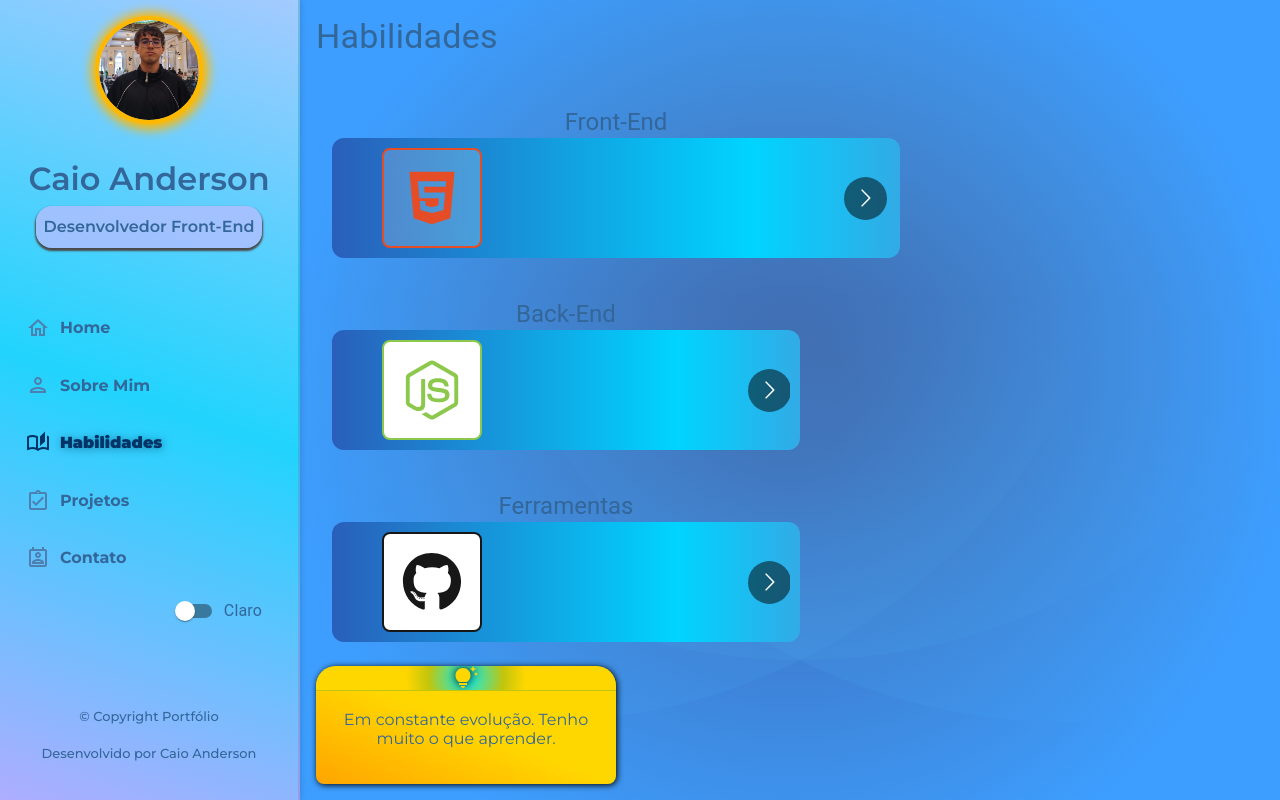
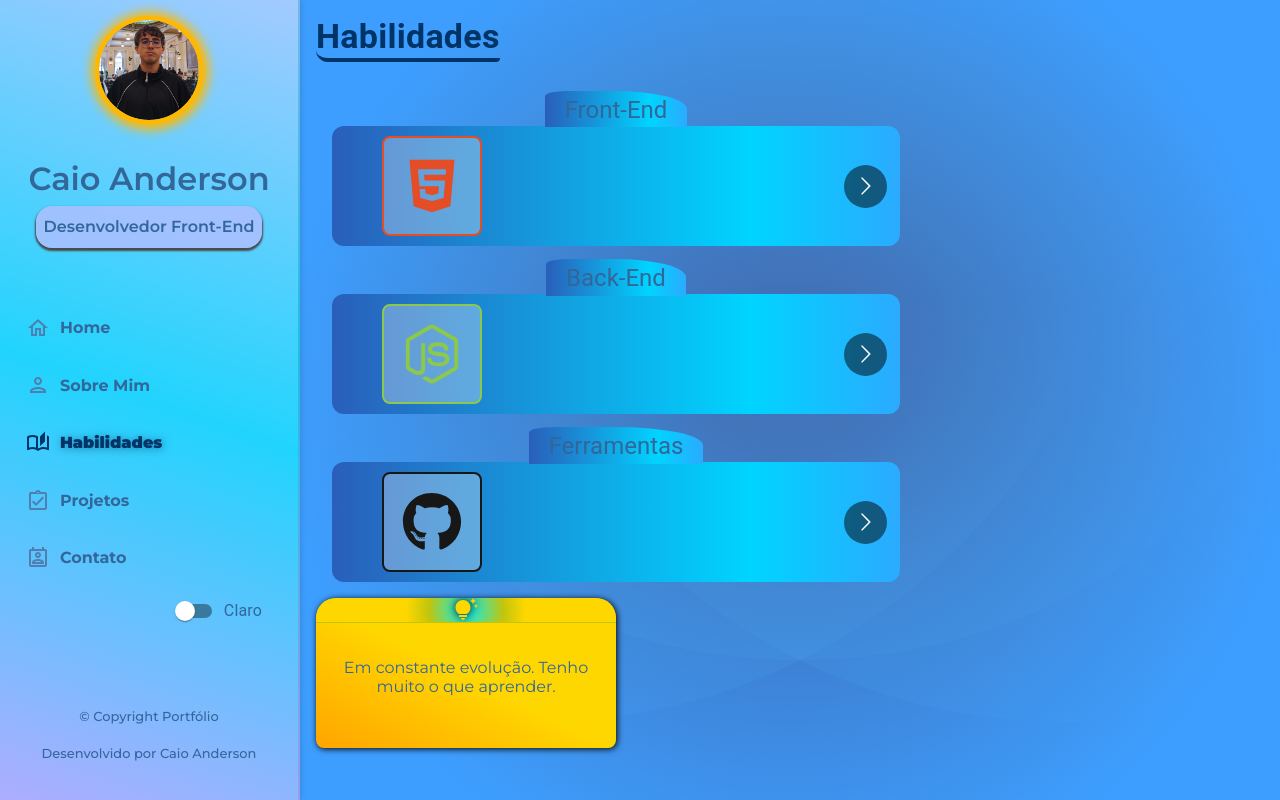
Before and after one commit to CaiooAnderson/CSS-training, a React (Create React App) app in the folder meu-portfolio/: page / in a window 1280 px wide. Both pictures are taken after a click on the button "Habilidades". Built offline with nearby package versions, Linux system fonts and the light colour scheme; the HTML template or start-up script is replaced by a standard one; a web font is replaced by a local one.

Commit message:
Finalizando Skills.jsx

```diff
--- a/meu-portfolio/package.json
+++ b/meu-portfolio/package.json
@@ -11,7 +11,6 @@
     "@testing-library/react": "^13.4.0",
     "@testing-library/user-event": "^13.5.0",
     "bootstrap": "^5.3.3",
-    "framer-motion": "^11.5.4",
     "react": "^18.3.1",
     "react-bootstrap": "^2.10.4",
     "react-dom": "^18.3.1",
--- a/meu-portfolio/src/components/SkillDetails.jsx
+++ b/meu-portfolio/src/components/SkillDetails.jsx
@@ -1,15 +1,15 @@
-import { Box, Typography } from "@mui/material";
-// import { motion } from 'framer-motion';
+import React from "react";
+import { Box, Typography, Slide } from "@mui/material";
 
 const SkillDetails = ({ icon: Icon, label, color, bgColor, isSelected }) => {
     return (
       <Box sx={{ display: 'flex', flexDirection: 'column', alignItems: 'center', justifyContent: 'center' }}>
         <Box className={`skill-icon-container ${isSelected ? 'selecionado' : ''}`} style={{ '--icon-bg-color': bgColor }}>
-          <Icon className='skill-icon' style={{ color: color, fontSize: '24px' }} />
+          <Icon className={`skill-icon ${isSelected ? 'flutuando' : ''}`} style={{ color: color, fontSize: '24px' }} />
         </Box>
-        {isSelected && (
-        <Typography variant="subtitle1" sx={{ mt: 1 }}>{label}</Typography>
-        )}
+        <Slide direction="up" in={isSelected} mountOnEnter unmountOnExit>
+        <Typography variant="subtitle1" sx={{ mb: 0, mt: 1 }}>{label}</Typography>
+        </Slide>
       </Box>
     );
   }
--- a/meu-portfolio/src/components/Skills.jsx
+++ b/meu-portfolio/src/components/Skills.jsx
@@ -1,4 +1,4 @@
-import { useState } from 'react';
+import { useState, useEffect } from 'react';
 import Hint from './Hint';
 import SkillDetails from './SkillDetails';
 import Carousel from 'react-multi-carousel';
@@ -40,7 +40,7 @@ const Skills = () => {
         ],
         ferramentas: [
             { name: 'GitHub', icon: FaGithub, color: '#181717', bgColor: '#fff' },
-            { name: 'Visual Studio Code', icon: SiVisualstudiocode, color: '#007acc', bgColor: '#fff' },
+            { name: 'VS Code', icon: SiVisualstudiocode, color: '#007acc', bgColor: '#fff' },
             { name: 'Figma', icon: FaFigma, color: '#f24e1e', bgColor: '#fff' },
             { name: 'Docker', icon: FaDocker, color: '#2496ed', bgColor: '#fff' },
         ]
@@ -50,7 +50,7 @@ const Skills = () => {
         desktop: {
           breakpoint: { max: 3000, min: 1024 },
           items: 3,
-          slidesToSlide: 3
+          slidesToSlide: 2
         },
         tablet: {
           breakpoint: { max: 1024, min: 464 },
@@ -65,10 +65,23 @@ const Skills = () => {
     };
 
     const [clickedSkill, setClickedSkill] = useState(null);
-    const [gradientPosition, setGradientPosition] = useState({ x: 50, y: 50 });
+
+    const handleClickOutside = (event) => {
+        if (!event.target.closest('.selecionado')) {
+          setClickedSkill(null);
+        }
+      };
+
+      useEffect(() => {
+        document.addEventListener('click', handleClickOutside);
+        return () => {
+          document.removeEventListener('click', handleClickOutside);
+        };
+      }, []);
 
     const handleSkillClick = (skillName) => {
-        setClickedSkill(skillName);
+        setClickedSkill(prevSkill => prevSkill === skillName ? null : skillName);
+
     };
 
     const handleMouseMove = (e) => {
@@ -82,16 +95,26 @@ const Skills = () => {
     };
 
     return (
-        <Box className='skills' onMouseMove={handleMouseMove}>
-            <Typography variant='h4' sx={{ textAlign: 'left', mb: 4 }}>Habilidades</Typography>
-            <Box className='front-end-skills'>
-            <Typography variant='h5' sx={{ px: 2, textAlign: 'center' }}>Front-End</Typography>
+        <Box className='skills' sx={{
+                                    mt: 0,
+                                    p: 2,
+                                    display: 'flex',
+                                    flexDirection: 'column',
+                                    height: '100vh',
+                                    position: 'relative'
+                                }} onMouseMove={handleMouseMove}>
+            <Box sx={{ width: '100%', display: 'flex', flexDirection: 'row', justifyContent: 'left' }}>
+            <Typography variant='h4' sx={{ textAlign: 'left', mb: 4, fontWeight: 'bold', borderBottom: '2px solid #000' }}>Habilidades</Typography>
+            </Box>
+            <Box className='skills-carousels'>
+            <Box className='front-end-skills' sx={{ px: 2, textAlign: 'center' }}>
+            <Typography variant='h5'>Front-End</Typography>
             <Box className='skill-carousel-container'>
                 <Carousel responsive={responsive}>
                     {skills.frontEnd.map(skill => (
                         <Box
                             key={skill.name}
-                            className={`skill-item ${clickedSkill === skill.name ? 'selecionado' : ''}`}
+                            className={`skill-item ${clickedSkill === skill.name ? 'selecionado' : 'nao-selecionado'}`}
                             onClick={() => handleSkillClick(skill.name)}
                             sx={{
                                 borderColor: skill.color,
@@ -102,42 +125,41 @@ const Skills = () => {
                 </Carousel>
                 </Box>
             </Box>
-                <Box className='back-end-skills'>
-            <Typography variant='h5' sx={{ px: 2, textAlign: 'center' }}>Back-End</Typography>
+                <Box className='back-end-skills' sx={{ px: 2, textAlign: 'center' }}>
+            <Typography variant='h5'>Back-End</Typography>
             <Box className='skill-carousel-container'>
                 <Carousel responsive={responsive}>
                     {skills.backEnd.map(skill => (
                         <Box
                             key={skill.name}
-                            className={`skill-item ${clickedSkill === skill.name ? 'selecionado' : ''}`}
+                            className={`skill-item ${clickedSkill === skill.name ? 'selecionado' : 'nao-selecionado'}`}
                             onClick={() => handleSkillClick(skill.name)}
                             sx={{
-                                backgroundColor: skill.bgColor,
                                 borderColor: skill.color,
                             }}>
-                            <SkillDetails key={skill.name} icon={skill.icon} label={skill.name} color={skill.color} bgColor={skill.bgColor} />
+                            <SkillDetails key={skill.name} icon={skill.icon} label={skill.name} color={skill.color} bgColor={skill.bgColor} isSelected={clickedSkill === skill.name} />
                         </Box>
                     ))}
                 </Carousel>
                 </Box>
             </Box>
-            <Box className='tools-skills'>
-            <Typography variant='h5' sx={{ px: 2, textAlign: 'center' }}>Ferramentas</Typography>
+            <Box className='tools-skills' sx={{ px: 2, textAlign: 'center' }}>
+            <Typography variant='h5'>Ferramentas</Typography>
             <Box className='skill-carousel-container'>
                 <Carousel responsive={responsive}>
                     {skills.ferramentas.map(skill => (
                         <Box
                             key={skill.name}
-                            className={`skill-item ${clickedSkill === skill.name ? 'selecionado' : ''}`}
+                            className={`skill-item ${clickedSkill === skill.name ? 'selecionado' : 'nao-selecionado'}`}
                             onClick={() => handleSkillClick(skill.name)}
                             sx={{
-                                backgroundColor: skill.bgColor,
                                 borderColor: skill.color,
                             }}>
-                            <SkillDetails key={skill.name} icon={skill.icon} label={skill.name} color={skill.color} bgColor={skill.bgColor} />
+                            <SkillDetails key={skill.name} icon={skill.icon} label={skill.name} color={skill.color} bgColor={skill.bgColor} isSelected={clickedSkill === skill.name} />
                         </Box>
                     ))}
                 </Carousel>
+            </Box>
             </Box>
             </Box>
             <Hint tips={tips} />
--- a/meu-portfolio/src/styles.css
+++ b/meu-portfolio/src/styles.css
@@ -365,6 +365,11 @@ body.dark-mode .sidebar {
   transition: background 0.5s ease;
 }
 
+.dark-mode .skills h4 {
+  color: var(--dark-sidebar-text-hover-color);
+  border-color: var(--dark-text-color);
+}
+
 .dark-mode .hint-container {
   background: var(--dark-sidebar-background);
 }
@@ -539,8 +544,28 @@ body.dark-mode .sidebar {
   transition: background 0.5s ease;
 }
 
+.skills h4 {
+  color: var(--sidebar-text-hover-color);
+  border-color: var(--button-bg-color);
+  border-width: 4px;
+  border-bottom-left-radius: 12px;
+  border-bottom-right-radius: 4px;
+}
+
+.skills h5 {
+  display: inline;
+  background: linear-gradient(270deg, #dd00ff, #00d4ff, #4b0082, #dd00ff);
+  background-size: 400% 400%;
+  padding: 5px 20px 3.5px;
+  border-top-left-radius: 15%;
+  border-top-right-radius: 50%;
+  position: relative;
+  animation: nebulosa 15s ease infinite;
+}
+
 .skill-icon-container {
   position: relative;
+  z-index: 5;
   width: 60px;
   height: 60px;
   display: flex;
@@ -556,12 +581,26 @@ body.dark-mode .sidebar {
   height: 60px;
 }
 
+.skill-icon {
+  transition: transform 0.6s ease-in-out;
+}
+
+.skill-item.selecionado .skill-icon {
+  animation: float 2.5s ease-in-out infinite;
+  filter: drop-shadow(0px 12px 4px rgba(0, 0, 0, 0.2));
+  margin-top: 8px;
+}
+
+.skill-item.nao-selecionado .skill-icon {
+  animation: rotate 1s ease-in-out forwards;
+}
+
 .skill-carousel-container {
   overflow: hidden;
   background: rgba(255, 255, 255, 0.25);
   padding: 10px;
   border-radius: 12px;
-  background: linear-gradient(270deg, #ff007f, #00d4ff, #4b0082, #ff007f);
+  background: linear-gradient(270deg, #dd00ff, #00d4ff, #4b0082, #dd00ff);
   background-size: 400% 400%;
   animation: nebulosa 15s ease infinite;
 }
@@ -575,9 +614,8 @@ body.dark-mode .sidebar {
   margin: -20px;
 }
 
-
 .skill-item {
-  background: rgba(255, 255, 255, 0.2);
+  background: rgba(255, 255, 255, 0.3);
   backdrop-filter: blur(10px);
   width: 100px;
   height: 100px;
@@ -590,29 +628,21 @@ body.dark-mode .sidebar {
   border: 2px solid;
   transition: 0.3s;
   cursor: pointer;
+  transition: transform 0.5s ease, box-shadow 0.5s ease;
 }
 
-.front-end-skills {
+.skill-item svg.selecionado {
+  box-shadow: 0 10px 20px rgba(0, 0, 0, 0.2);
+}
+
+.front-end-skills,
+.back-end-skills,
+.tools-skills {
   width: 600px;
   border-radius: 10px;
   padding: 16px;
-  margin-bottom: 8px;
+  padding-top: 0;
 }
-
-.back-end-skills {
-  width: 500px;
-  border-radius: 10px;
-  padding: 16px;
-  margin-bottom: 8px;
-}
-
-.tools-skills {
-  width: 500px;
-  border-radius: 10px;
-  padding: 16px;
-  margin-bottom: 8px;
-}
-
 
 @keyframes nebulosa {
   0% {
@@ -627,20 +657,31 @@ body.dark-mode .sidebar {
 }
 
 @keyframes rotate {
-  from {
+  0% {
+    transform: rotateY(360deg);
+  }
+  100% {
     transform: rotateY(0deg);
-  }
-  to {
-    transform: rotateY(360deg);
   }
 }
 
 @keyframes float {
   0%, 100% {
+    transform: translateY(10px);
+  }
+  50% {
     transform: translateY(0);
   }
-  50% {
-    transform: translateY(-10px);
+}
+
+@keyframes drawBorder {
+  from {
+    stroke-dasharray: 1000;
+    stroke-dashoffset: 1000;
+  }
+  to {
+    stroke-dasharray: 1000;
+    stroke-dashoffset: 0;
   }
 }
 
```
Also changed, not shown: 1 other file (tests, documents, lock files or other folders).
